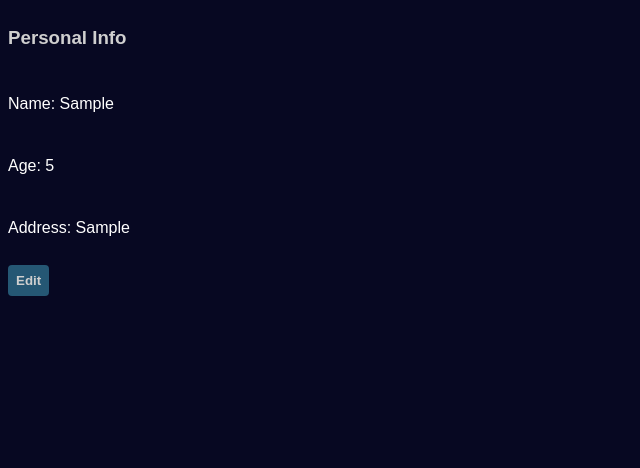
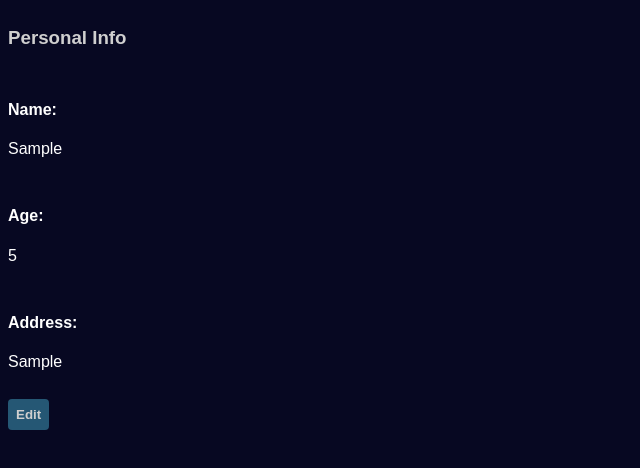
Before and after one commit to ItsWakana/cv-application, a React (Create React App) app: page / in a window 1280 px wide. Both pictures are taken after typing "Sample", "5", "Sample" into the empty fields and a click on the button "Submit". Shown: the top 468 px of the page, without its empty margins (0-640 px from the left). Built offline with nearby package versions, Linux system fonts and the light colour scheme.

Commit message:
adjust element layout for personal info

```diff
--- a/src/components/PersonalInfo.js
+++ b/src/components/PersonalInfo.js
@@ -62,13 +62,16 @@ class PersonalInfo extends Component {
                 <div className="personal-info" style={{color: 'white'}}>
                     <h3 className="personal-info__heading">Personal Info</h3>
                     <div className="personal-info__detail-container">
-                        <p>Name: {name}</p>
+                        <h4>Name:</h4>
+                        <p>{name}</p>
                     </div>
                     <div className="personal-info__detail-container">
-                        <p>Age: {age}</p>
+                        <h4>Age:</h4>
+                        <p>{age}</p>
                     </div>
                     <div className="personal-info__detail-container">
-                        <p>Address: {address}</p>
+                        <h4>Address:</h4>
+                        <p>{address}</p>
                     </div>
                     <div className="personal-info__button-container">
                         <button onClick={this.handleEdit}>Edit</button>
```
